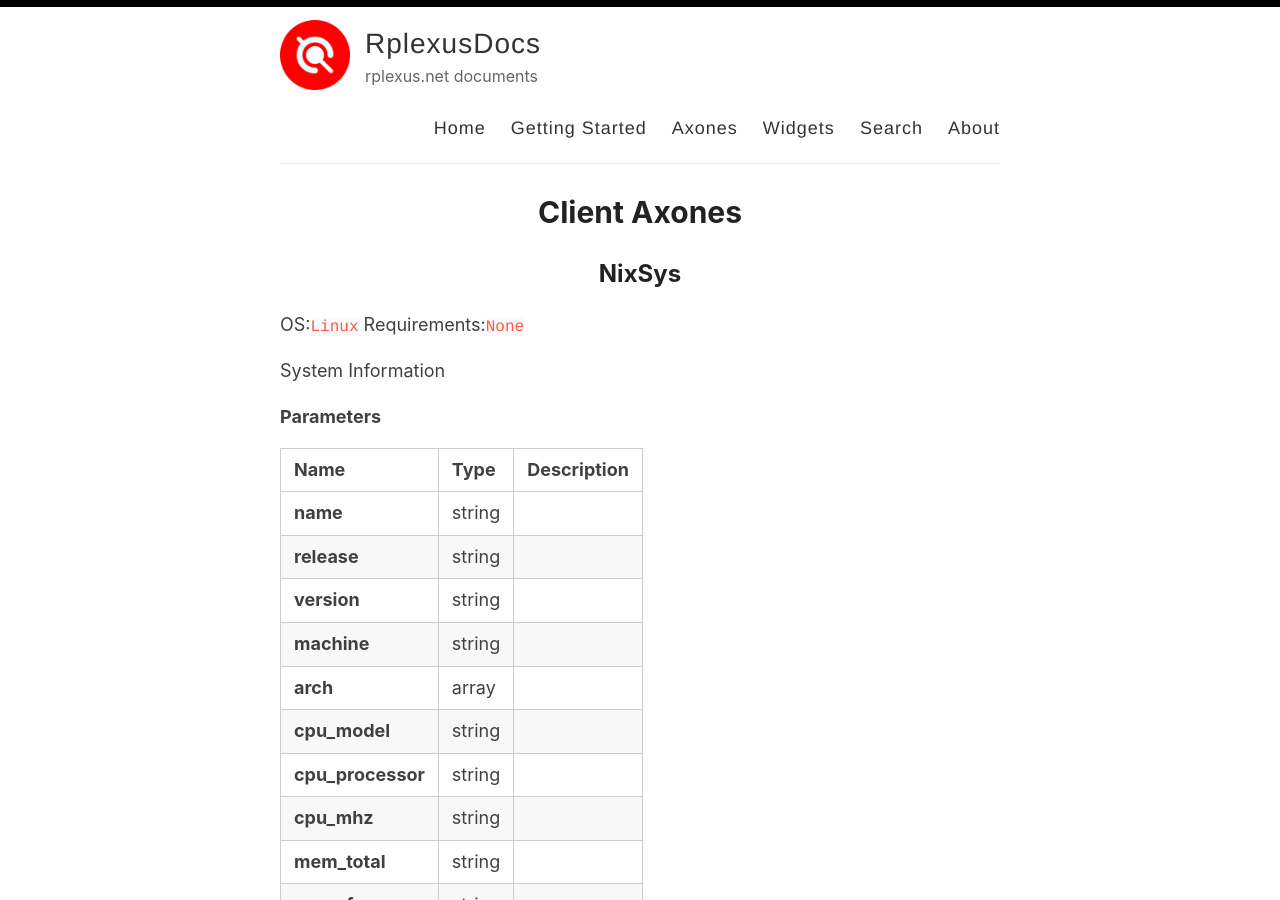
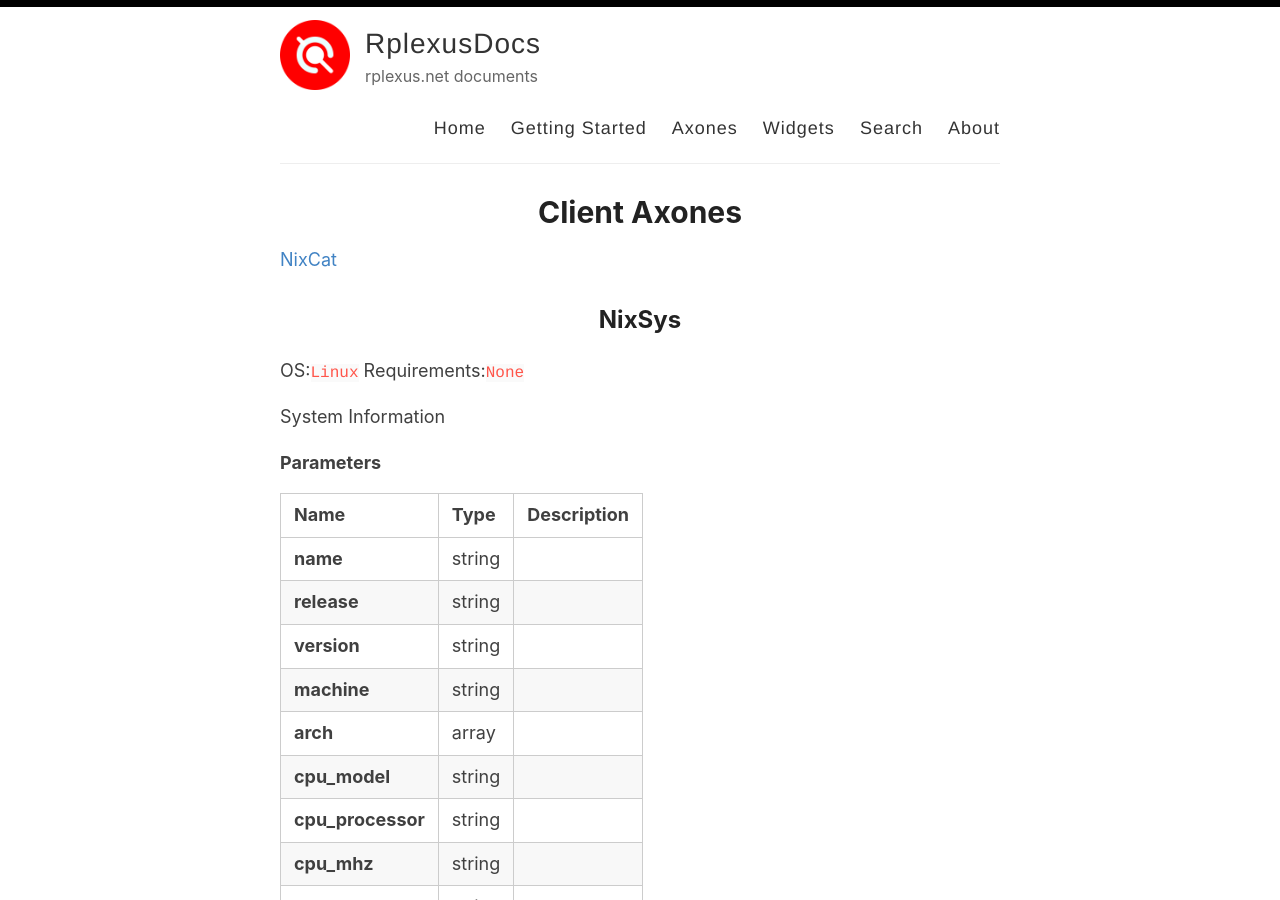
Before and after one commit to alierkanimrek/rplexusdocs, a Jekyll site: the page built from _pages/axones.md, in a window 1280 px wide and 900 px high. Built offline with Jekyll 4.4.1, drawn with Linux system fonts in a browser that asks for light colours.

Commit message:
Update axones.md

```diff
--- a/_pages/axones.md
+++ b/_pages/axones.md
@@ -3,6 +3,8 @@ layout: page
 title: Client Axones
 permalink: /axones/
 ---
+
+[NixCat](#nixcat)
 
 ## NixSys
 OS:`Linux` Requirements:`None`
@@ -32,8 +34,8 @@ System Information
 |**__init__**|()|
 |**update**|()|None|Update cpu and ram values.
 
----
 
+<a name="nixcat"></a>
 ## NixCat
 OS:`Linux` Requirements:`None`
 
@@ -55,5 +57,3 @@ Txt file dump.
 |---|---|---|---|
 |**__init__**|(file:str="",row:int=10)|None|
 |**update**|(file:str="",row:int=-1)|None| Reads file. You can change filename and row parameters while updating. These parameters will be permanent.
-
----
```
